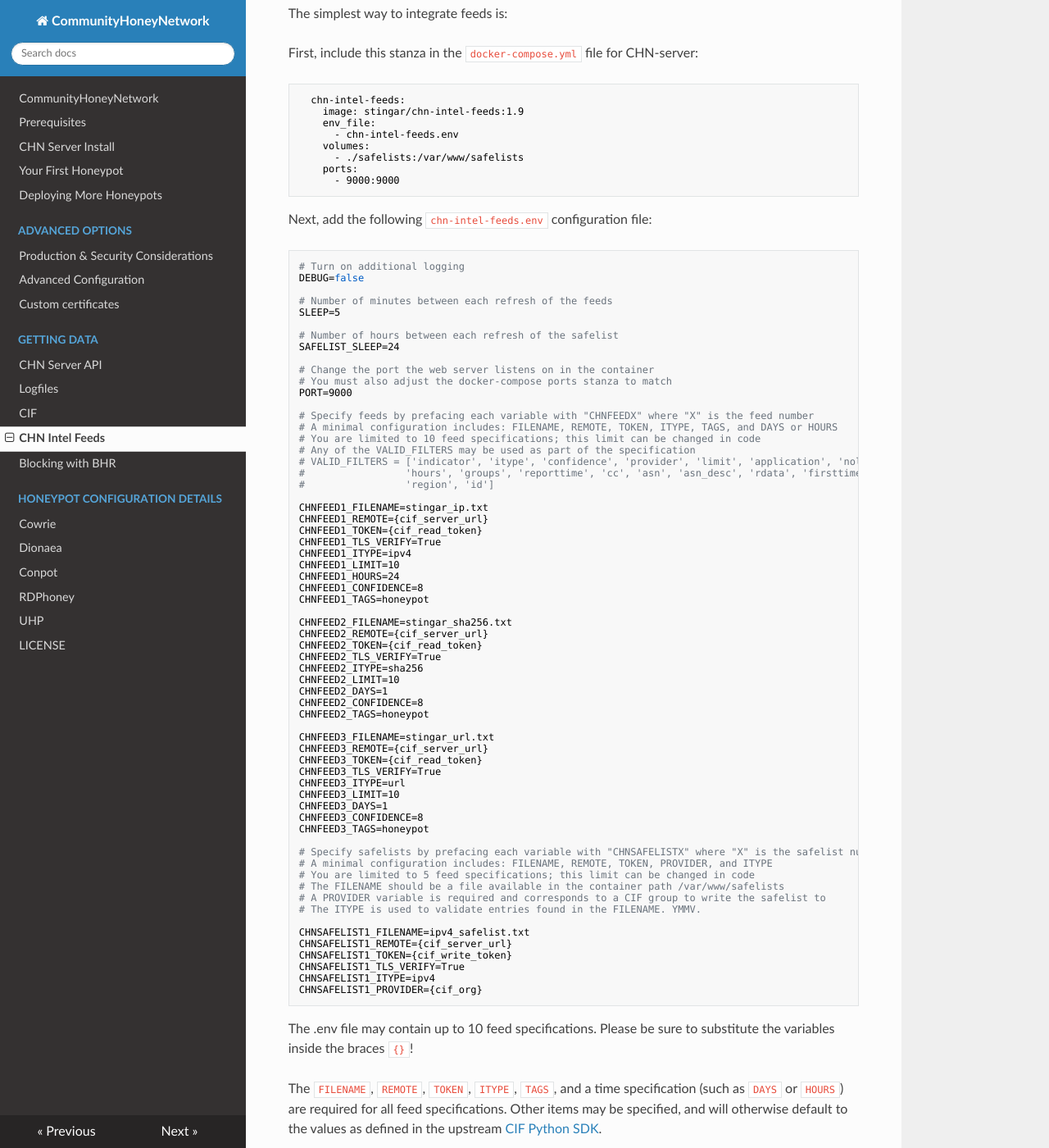
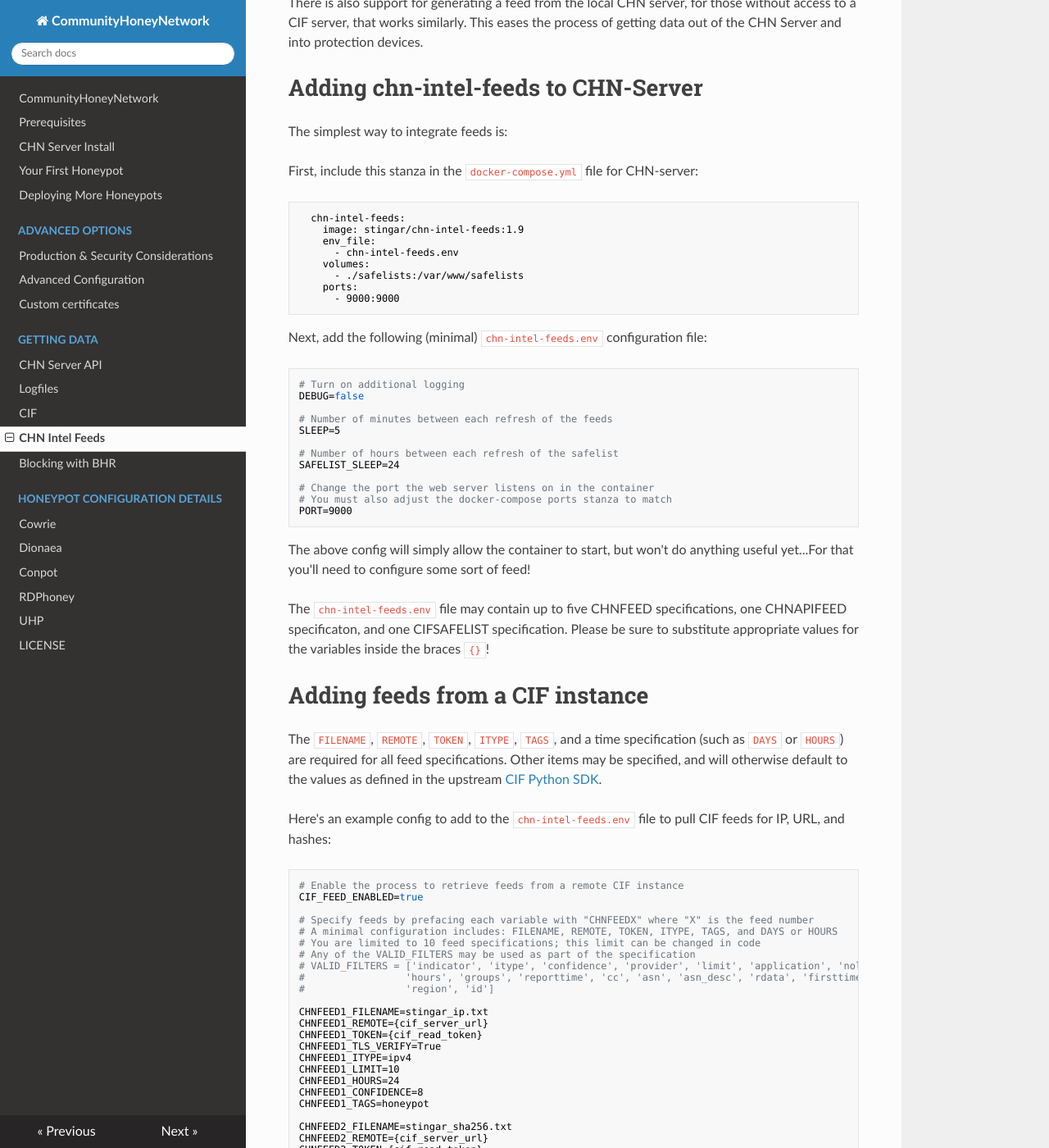
Before and after one commit to CommunityHoneyNetwork/chn-docs, an MkDocs documentation site: the page built from docs/chnintelfeed.md, in a window 1280 px wide and 1400 px high, scrolled down 384 px. Shown: the whole window at 82% size. Built offline with MkDocs 1.6.1, drawn with Linux system fonts in a browser that asks for light colours; nearby versions of some CDN libraries; old or Windows-style settings are respelled for this version of MkDocs; some of the changed text lies outside the part shown.

Commit message:
Update document to reflect new CHN feed source
Signed-off-by: Jesse Bowling <jesse.bowling@duke.edu>

````diff
--- a/docs/chnintelfeed.md
+++ b/docs/chnintelfeed.md
@@ -1,11 +1,15 @@
 chn-intel-feeds
 =============
 The chn-intel-feeds container will automatically download indicators from a specified Collective
-Intelligence Framework (CIF) instance. You can read more about CIF [here](https://csirtgadgets.com/collective-intelligence-framework/).
+Intelligence Framework (CIF) instance, a local CHN instance, or upload safelist entries (tag:whitelist) items to a CIF
+ instance. You can read more about CIF [here](https://csirtgadgets.com/collective-intelligence-framework/).
 
-The downloaded indicators will be formatted to a 'single indicator per line' format, and served up over HTTP on
-(default) port 9000. These feeds will be refreshed automatically, and are in a format easily consumed by protection
-devices such as Palo Alto EDL's or Cisco Firepower SI Lists.
+The downloaded feed indicators will be formatted to a 'single indicator per line' format, and served up over HTTP on
+(default) port 9000. These feeds will be refreshed automatically every 5 minutes (default), and are in a format easily
+ consumed by protection devices such as Palo Alto EDL's or Cisco Firepower SI Lists.
+
+There is also support for generating a feed from the local CHN server, for those without access to a CIF server, that
+ works similarly. This eases the process of getting data out of the CHN Server and into protection devices.
 
 # Adding chn-intel-feeds to CHN-Server
 The simplest way to integrate feeds is:
@@ -35,6 +40,23 @@ SAFELIST_SLEEP=24
 # Change the port the web server listens on in the container
 # You must also adjust the docker-compose ports stanza to match
 PORT=9000
+```
+The above config will simply allow the container to start, but won't do anything useful yet...For that you'll need to
+ configure some sort of feed!
+
+The `chn-intel-feeds.env` file may contain up to five CHNFEED specifications, one CHNAPIFEED specificaton, and one
+ CIFSAFELIST specification. Please be sure to substitute appropriate values for the variables inside the braces `{}`!
+
+# Adding feeds from a CIF instance
+
+The `FILENAME`, `REMOTE`, `TOKEN`, `ITYPE`, `TAGS`, and a time specification (such as `DAYS` or `HOURS`) are required
+for all feed specifications. Other items may be specified, and will otherwise default to the values as defined in the
+upstream [CIF Python SDK](https://github.com/csirtgadgets/bearded-avenger-sdk-py/wiki).
+
+Here's an example config to add to the `chn-intel-feeds.env` file to pull CIF feeds for IP, URL, and hashes:
+```bash
+# Enable the process to retrieve feeds from a remote CIF instance
+CIF_FEED_ENABLED=true
 
 # Specify feeds by prefacing each variable with "CHNFEEDX" where "X" is the feed number
 # A minimal configuration includes: FILENAME, REMOTE, TOKEN, ITYPE, TAGS, and DAYS or HOURS
@@ -73,6 +95,28 @@ CHNFEED3_LIMIT=10
 CHNFEED3_DAYS=1
 CHNFEED3_CONFIDENCE=8
 CHNFEED3_TAGS=honeypot
+```
+
+# Adding safelisting to CIF feed pulls
+
+It is worth noting that **there is NO default safelisting** for feeds performed by this container, though the remote
+ CIF instance may include safelisting (ask your CIF admin!).
+
+To add safelisting entries associated with your partner id in CIF, create a one-indicator-per-line file for each type of
+ indicator you wish to safelist for. Place the file in the volume specified in your `docker-compose.yml` (in this
+  case ./safelists), and specify the filename, remote CIF server, provider id, and CIF token (with write permissions
+  ) in the `CHNSAFELIST` variables.
+
+Upon startup these safelist files will be read by the container and uploaded to the specified CIF server with a tag
+ of `whitelist` and a group permission of only your `PROVIDER` as specified.
+
+You will need a specification like this added to your `chn-intel-feeds.env` file:
+
+```bash
+
+# Enable the uploading of local safelist items to CIF
+# Currently supports IPv4 only
+CIF_SAFELIST_ENABLED=true
 
 # Specify safelists by prefacing each variable with "CHNSAFELISTX" where "X" is the safelist number
 # A minimal configuration includes: FILENAME, REMOTE, TOKEN, PROVIDER, and ITYPE
@@ -88,27 +132,34 @@ CHNSAFELIST1_TLS_VERIFY=True
 CHNSAFELIST1_ITYPE=ipv4
 CHNSAFELIST1_PROVIDER={cif_org}
 ```
-The .env file may contain up to 10 feed specifications. Please be sure to substitute the variables inside the braces
- `{}`!
-
-The `FILENAME`, `REMOTE`, `TOKEN`, `ITYPE`, `TAGS`, and a time specification (such as `DAYS` or `HOURS`) are required
-for all feed specifications. Other items may be specified, and will otherwise default to the values as defined in the
-upstream [CIF Python SDK](https://github.com/csirtgadgets/bearded-avenger-sdk-py/wiki).
-
-# Adding safelisting to feed pulls
-
-It is worth noting that **there is NO default safelisting** for feeds performed by this container.
-
-To add safelisting entries to your partner id, create a one-indicator-per-line file for each type of indicator you
- wish to safelist for. Place the file in the volume specified in your `docker-compose.yml` (in this case ./safelists
- ), and specify the filename, remote CIF server, provider id, and CIF token (with write permissions) in the `CHNSAFELIST
- ` variables.
-
-Upon startup these safelist files will be read by the container and uploaded to the specified CIF server with a tag
- of `whitelist` and a group permission of only your `PROVIDER` as specified.
-
 If you do not wish to perform any safelisting, you may leave the safelisting section out of your env file.
 
+# Adding feeds from a local CHN-Server
+
+You will need to add a section to your `chn-intel-feeds.env` file like so:
+
+```bash
+# Specify that the local CHN-Server API should be queried for a feed
+CHN_FEED_ENABLED=true
+
+# Similar configuration to a CIF feed, but for CHN servers direct queries
+# The number of hours queried is the biggest factor in performance, the limit
+# is applied AFTER retrieval of the feed
+
+CHNAPIFEED_FILENAME=chn_ip.txt
+CHNAPIFEED_REMOTE={chn_server_url}
+CHNAPIFEED_TOKEN={chn_server_api_token}
+CHNAPIFEED_TLS_VERIFY=True
+CHNAPIFEED_HOURS=72
+CHNAPIFEED_LIMIT=10000
+```
+Using the API does put database load on the CHN-Server, primarily influenced by the number of hours requested
+for the feed window. This is normally ok but may impact busier CHN servers (10,000 unique IP's per day or higher).
+
+If you are generating feeds from a CIF instance you are also submitting to (using [hpfeeds-cif](hpfeeds-cif.md)) then
+ you likely do NOT need to configure a feed from your local CHN-Server.
+
+# Starting chn-intel-feeds
 Once the docker-compose.yml is updated and the chn-intel-feeds.env file is
 present, you can simply:
 
````
Also changed, not shown: other parts of docs/chnintelfeed.md (+2 -1 lines).
